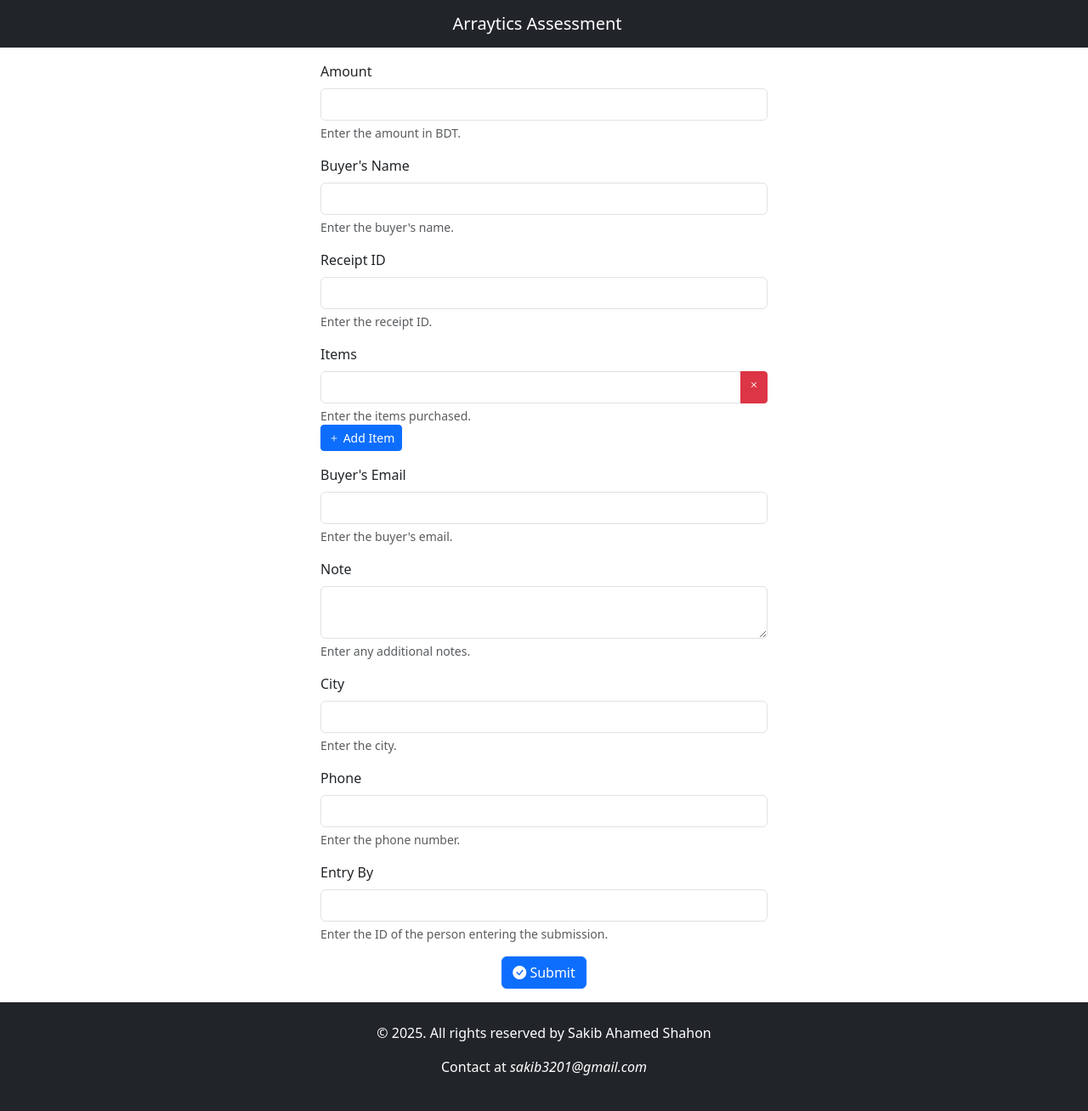
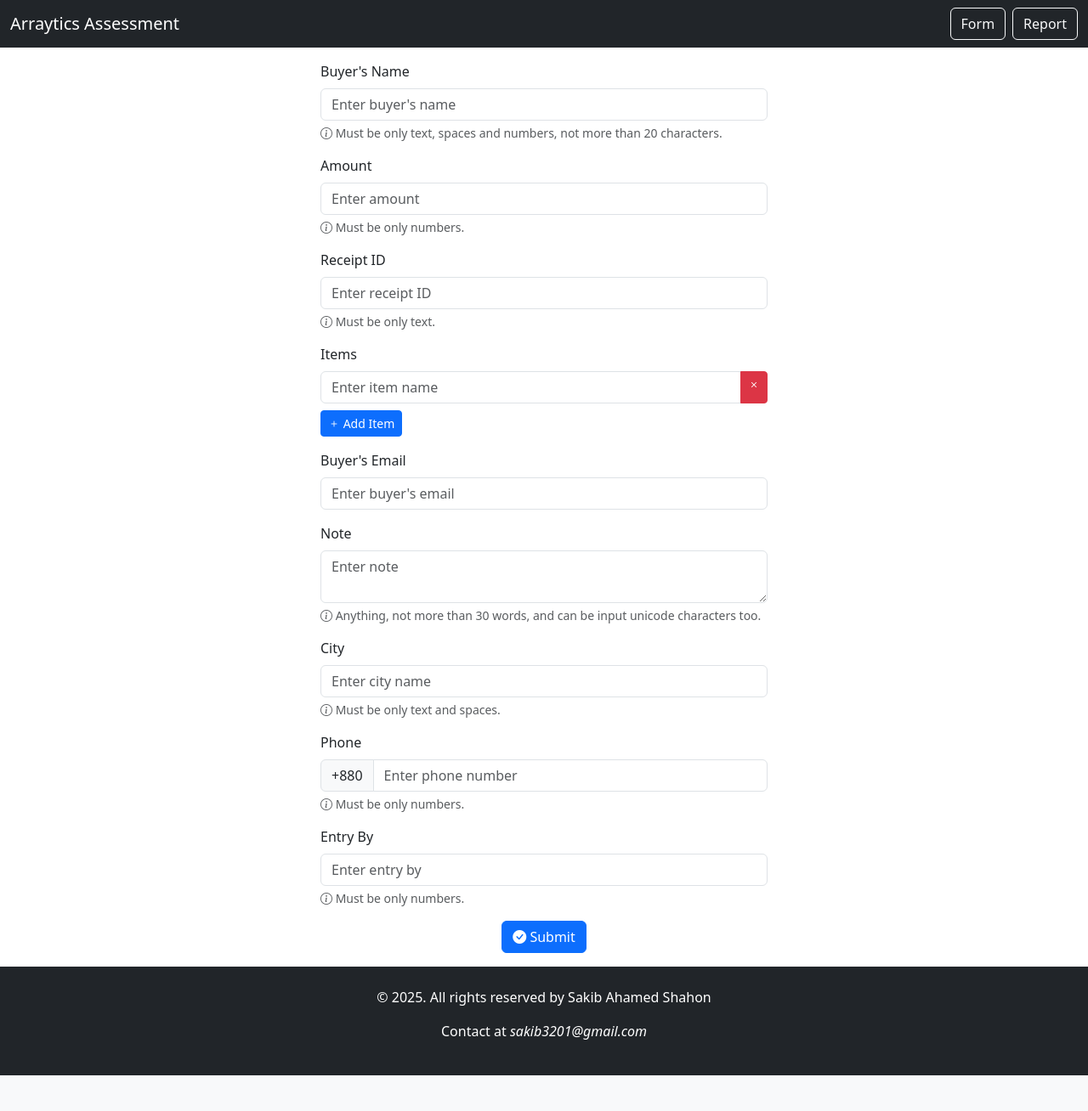
Before and after one commit to sakib3201/arraytics_task, a PHP site: page / in a window 1280 px wide. Shown: the whole page at 85% size. After the commit the page ends 1266 px from the top, so only its background shows below. Run offline with PHP 8.4, Linux system fonts and the light colour scheme.

Commit message:
Added minor UI improvements and missing data in reports table

```diff
--- a/app/Controllers/SubmissionController.php
+++ b/app/Controllers/SubmissionController.php
@@ -11,11 +11,15 @@ class SubmissionController extends Controller {
     }
 
     public function submitForm() {
-        if ($_SERVER['REQUEST_METHOD'] === 'POST') {
-            session_start();
-
         if (isset($_COOKIE['submitted'])) {
             echo json_encode(["status" => "error", "message" => "You can only submit once every 24 hours."]);
+            exit;
+        }
+
+        $errors = $this->validateRequest($_POST);
+
+        if (!empty($errors)) {
+            echo json_encode(["status" => "error", "message" => "Validation errors.", "errors" => $errors]);
             exit;
         }
 
@@ -29,7 +33,7 @@ class SubmissionController extends Controller {
             "buyer_ip" => $_SERVER['REMOTE_ADDR'],
             "note" => $_POST['note'],
             "city" => $_POST['city'],
-                "phone" => "880" . $_POST['phone'],
+            "phone" => $_POST['phone'], // 880 is prepended via JS
             "entry_at" => date("Y-m-d"),
             "entry_by" => $_POST['entry_by']
         ];
@@ -41,6 +45,57 @@ class SubmissionController extends Controller {
             echo json_encode(["status" => "error", "message" => "Submission failed."]);
         }
     }
+
+    private function validateRequest($request) {
+            $errors = [];
+
+            // Validate amount
+            if (!preg_match('/^\d+$/', $request['amount'])) {
+                $errors['amount'] = "Amount must be a number.";
+            }
+
+            // Validate buyer
+            if (!preg_match('/^[\p{L}\s\d]{1,20}$/u', $request['buyer'])) {
+                $errors['buyer'] = "Buyer must be text, spaces, numbers, and not more than 20 characters.";
+            }
+
+            // Validate receipt_id
+            if (!is_string($request['receipt_id'])) {
+                $errors['receipt_id'] = "Receipt ID must be text.";
+            }
+
+            // Validate items
+            $items = implode(",", $request['items']);
+            if (!is_string($items)) {
+                $errors['items'] = "Items must be text.";
+            }
+
+            // Validate buyer_email
+            if (!filter_var($request['buyer_email'], FILTER_VALIDATE_EMAIL)) {
+                $errors['buyer_email'] = "Invalid email format.";
+            }
+
+            // Validate note
+            if (str_word_count($request['note']) > 30 || !is_string($request['note'])) {
+                $errors['note'] = "Note must be less than 30 words and can contain Unicode characters.";
+            }
+
+            // Validate city
+            if (!preg_match('/^[\p{L}\s]+$/u', $request['city'])) {
+                $errors['city'] = "City must contain only text and spaces.";
+            }
+
+            // Validate phone
+            if (!preg_match('/^\d+$/', $request['phone'])) {
+                $errors['phone'] = "Phone must contain only numbers.";
+            }
+
+            // Validate entry_by
+            if (!preg_match('/^\d+$/', $request['entry_by'])) {
+                $errors['entry_by'] = "Entry By must be a number.";
+            }
+
+            return $errors;
     }
 
     public function showSubmissions() {
--- a/app/Views/form.php
+++ b/app/Views/form.php
@@ -5,53 +5,61 @@
     <div style="width: 50%;" class="p-3">
         <form id="submissionForm">
             <div class="mb-3">
-                <label for="amount" class="form-label">Amount</label>
-                <input type="number" class="form-control" id="amount" name="amount" required>
-                <div class="form-text">Enter the amount in BDT.</div>
+                <label for="buyer" class="form-label">Buyer's Name</label>
+                <input type="text" class="form-control" id="buyer" name="buyer" placeholder="Enter buyer's name" maxlength="20" required pattern="^[a-zA-Z0-9\s]+$">
+                <div class="form-text"><i class="bi bi-info-circle"></i> Must be only text, spaces and numbers, not more than 20 characters.</div>
+                <div class="invalid-feedback" id="buyer-error"></div>
             </div>
             <div class="mb-3">
-                <label for="buyer" class="form-label">Buyer's Name</label>
-                <input type="text" class="form-control" id="buyer" name="buyer" maxlength="20" required>
-                <div class="form-text">Enter the buyer's name.</div>
+                <label for="amount" class="form-label">Amount</label>
+                <input type="number" class="form-control" id="amount" name="amount" placeholder="Enter amount" required>
+                <div class="form-text"><i class="bi bi-info-circle"></i> Must be only numbers.</div>
+                <div class="invalid-feedback" id="amount-error"></div>
             </div>
             <div class="mb-3">
                 <label for="receipt_id" class="form-label">Receipt ID</label>
-                <input type="text" class="form-control" id="receipt_id" name="receipt_id" required>
-                <div class="form-text">Enter the receipt ID.</div>
+                <input type="text" class="form-control" id="receipt_id" name="receipt_id" placeholder="Enter receipt ID" required>
+                <div class="form-text"><i class="bi bi-info-circle"></i> Must be only text.</div>
+                <div class="invalid-feedback" id="receipt_id-error"></div>
             </div>
             <div class="mb-3">
                 <label for="items" class="form-label">Items</label>
                 <div class="input-group" id="itemsContainer">
-                    <input type="text" class="form-control" id="items" name="items[]" required>
+                    <input type="text" class="form-control" id="items" name="items[]" placeholder="Enter item name" required pattern="^[a-zA-Z0-9\s]+$">
                     <span class="input-group-text btn btn-sm btn-danger" id="removeItem"><i class="bi bi-x"></i></span>
                 </div>
-                <div class="form-text">Enter the items purchased.</div>
-                <button type="button" class="btn btn-sm btn-primary" id="addItem"><i class="bi bi-plus"></i> Add Item</button>
+                <button type="button" class="btn btn-sm btn-primary mt-2" id="addItem"><i class="bi bi-plus"></i> Add Item</button>
             </div>
             <div class="mb-3">
                 <label for="buyer_email" class="form-label">Buyer's Email</label>
-                <input type="email" class="form-control" id="buyer_email" name="buyer_email" required>
-                <div class="form-text">Enter the buyer's email.</div>
+                <input type="email" class="form-control" id="buyer_email" name="buyer_email" placeholder="Enter buyer's email" required>
+                <div class="invalid-feedback" id="buyer_email-error"></div>
             </div>
             <div class="mb-3">
                 <label for="note" class="form-label">Note</label>
-                <textarea class="form-control" id="note" name="note" maxlength="30"></textarea>
-                <div class="form-text">Enter any additional notes.</div>
+                <textarea class="form-control" id="note" name="note" placeholder="Enter note" maxlength="30"></textarea>
+                <div class="form-text"><i class="bi bi-info-circle"></i> Anything, not more than 30 words, and can be input unicode characters too.</div>
             </div>
             <div class="mb-3">
                 <label for="city" class="form-label">City</label>
-                <input type="text" class="form-control" id="city" name="city" required pattern="^[a-zA-Z\s]+$">
-                <div class="form-text">Enter the city.</div>
+                <input type="text" class="form-control" id="city" name="city" placeholder="Enter city name" required pattern="^[a-zA-Z\s]+$">
+                <div class="form-text"><i class="bi bi-info-circle"></i> Must be only text and spaces.</div>
+                <div class="invalid-feedback" id="city-error"></div>
             </div>
             <div class="mb-3">
                 <label for="phone" class="form-label">Phone</label>
-                <input type="tel" class="form-control" id="phone" name="phone" required pattern="^[0-9]+$">
-                <div class="form-text">Enter the phone number.</div>
+                <div class="input-group">
+                    <span class="input-group-text">+880</span>
+                    <input type="tel" class="form-control" id="phone" name="phone" placeholder="Enter phone number" required pattern="^[0-9]+$">
+                </div>
+                <div class="form-text"><i class="bi bi-info-circle"></i> Must be only numbers.</div>
+                <div class="invalid-feedback" id="phone-error"></div>
             </div>
             <div class="mb-3">
                 <label for="entry_by" class="form-label">Entry By</label>
-                <input type="number" class="form-control" id="entry_by" name="entry_by" required pattern="^[0-9]+$">
-                <div class="form-text">Enter the ID of the person entering the submission.</div>
+                <input type="number" class="form-control" id="entry_by" name="entry_by" placeholder="Enter entry by" required pattern="^[0-9]+$">
+                <div class="form-text"><i class="bi bi-info-circle"></i> Must be only numbers.</div>
+                <div class="invalid-feedback" id="entry_by-error"></div>
             </div>
             <div class="d-flex justify-content-center">
                 <button type="submit" class="btn btn-primary">
@@ -59,6 +67,7 @@
                 </button>
             </div>
         </form>
+        <div class="alert alert-danger mt-3 d-none" id="form-error" role="alert"></div>
     </div>
 </div>
 
@@ -68,7 +77,7 @@ $(document).ready(function() {
     $('#addItem').click(function(e) {
         $('#itemsContainer').after(`
             <div class="input-group mt-2">
-                <input type="text" class="form-control" name="items[]" required>
+                <input type="text" class="form-control" name="items[]" placeholder="Enter item name" required pattern="^[a-zA-Z0-9\s]+$">
                 <span class="input-group-text btn btn-sm btn-danger removeItem"><i class="bi bi-x"></i></span>
             </div>
         `);
@@ -80,12 +89,30 @@ $(document).ready(function() {
 
     $('#submissionForm').submit(function(e) {
         e.preventDefault();
+        var formData = $(this).serializeArray();
+
+        // ensure phone has +880 added before being sent to backend
+        formData.push({name: 'phone', value: '+880' + formData.find(el => el.name === 'phone').value});
+
         $.ajax({
             url: "/submit",
             type: "POST",
-            data: $(this).serialize(),
+            data: formData,
             success: function(response) {
-                alert(response.message);
+                var response = JSON.parse(response);
+
+                if (response.status == "error") {
+                    $('#form-error').removeClass('d-none').html(response.message);
+                    $.each(response.errors, function(key, value) {
+                        $('#' + key + '-error').html(value);
+                        $('#' + key).addClass('is-invalid');
+                    });
+                } else {
+                    alert(response.message);
+                }
+            },
+            error:function(response) {
+                alert(response.error);
             }
         });
     });
@@ -93,4 +120,3 @@ $(document).ready(function() {
 </script>
 <?php
     require_once 'layout/footer.php';
-?>
--- a/app/Views/layout/header.php
+++ b/app/Views/layout/header.php
@@ -6,12 +6,18 @@
     <title>Arraytisk Task</title>
     <link href="https://cdn.jsdelivr.net/npm/bootstrap@5.3.3/dist/css/bootstrap.min.css" rel="stylesheet">
     <link rel="stylesheet" href="https://cdn.jsdelivr.net/npm/bootstrap-icons@1.11.3/font/bootstrap-icons.min.css">
-    <!-- <link rel="stylesheet" href="public/css/style.css"> -->
+    <link rel="stylesheet" href="https://cdn.jsdelivr.net/npm/bootstrap-icons@1.11.3/font/bootstrap-icons.css" integrity="sha384-tViUnnbYAV00FLIhhi3v/dWt3Jxw4gZQcNoSCxCIFNJVCx7/D55/wXsrNIRANwdD" crossorigin="anonymous">
 </head>
 <body>
 
 <nav class="navbar navbar-expand-sm navbar-dark bg-dark">
-    <div class="container-fluid d-flex justify-content-center">
-        <span class="navbar-brand">Arraytics Assessment</span>
+    <div class="container-fluid">
+        <div class="d-flex justify-content-center">
+            <span class="navbar-brand">Arraytics Assessment</span>
+        </div>
+        <div class="d-flex justify-content-end">
+            <a class="btn btn-outline-light me-2" href="/">Form</a>
+            <a class="btn btn-outline-light" href="/report">Report</a>
+        </div>
     </div>
 </nav>
```
Also changed, not shown: app/Views/report.php (+19 -6 lines). Lines whose indentation alone changed are shown as unchanged.
